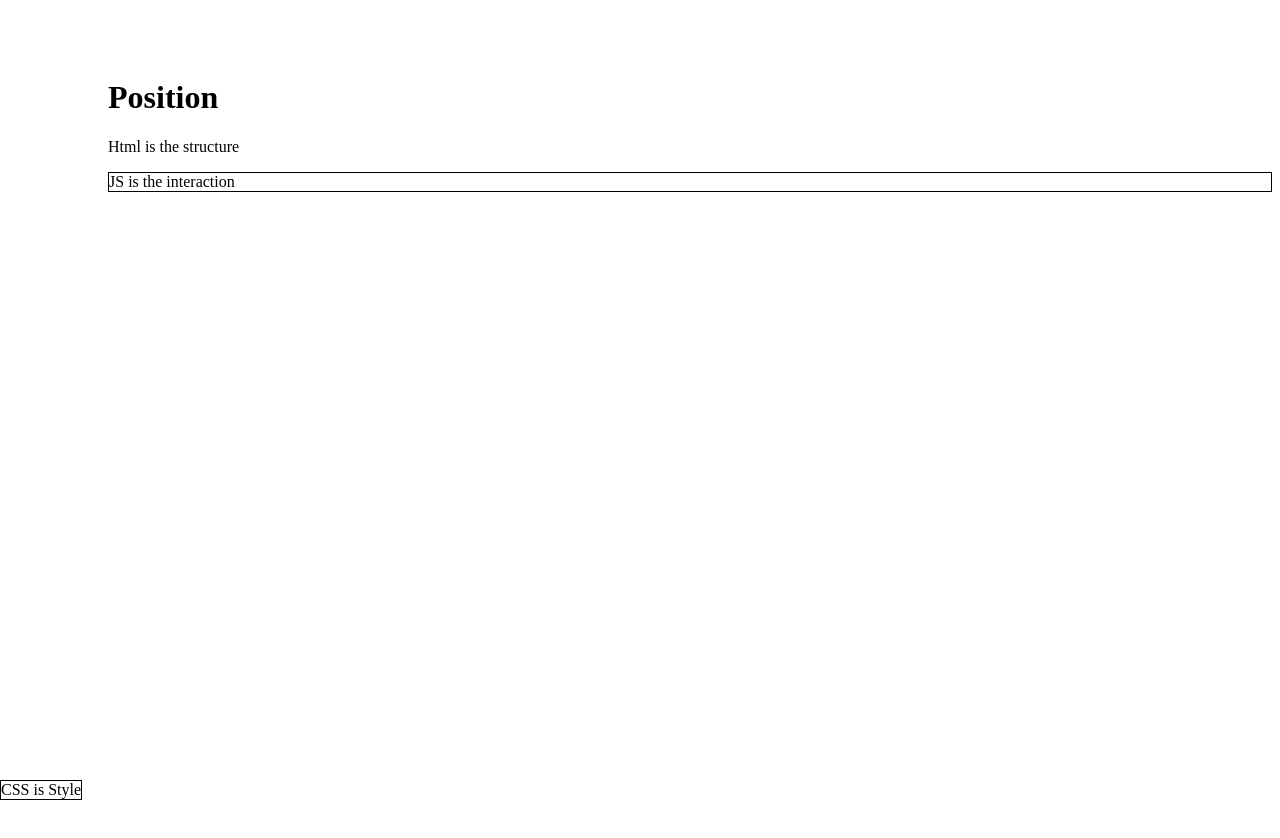
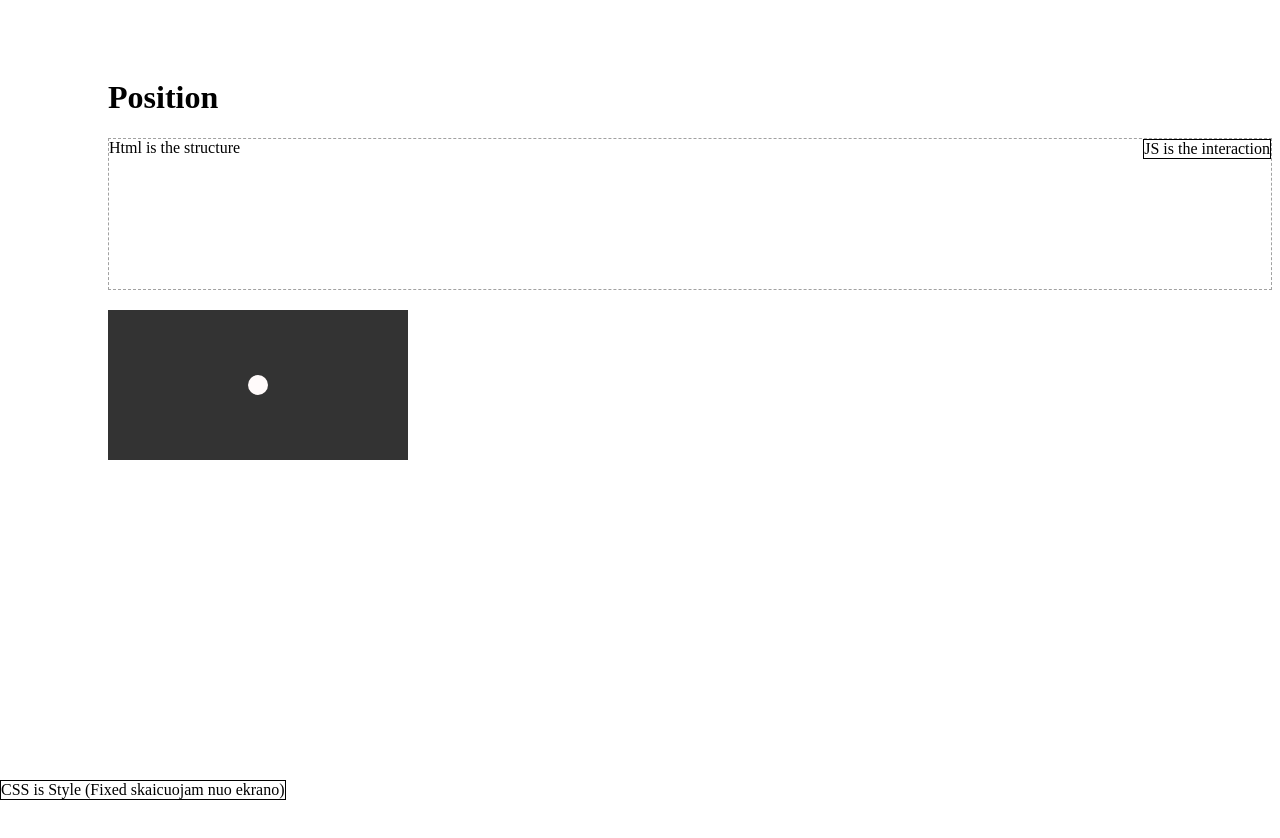
Before and after one commit to M4riu5/HTML-10-flex-more, a plain HTML site: page position/index.html in a window 1280 px wide. Shown: the top 838 px of the page. Drawn offline with Linux system fonts and the light colour scheme.

Commit message:
postion center

```diff
--- a/position/index.html
+++ b/position/index.html
@@ -9,9 +9,13 @@
   </head>
   <body>
     <h1>Position</h1>
-
-    <p class="text text-1">Html is the structure</p>
-    <p class="text text-2">CSS is Style</p>
-    <p class="text text-3">JS is the interaction</p>
+    <div class="relative">
+      <p class="text text-1">Html is the structure</p>
+      <p class="fixed">CSS is Style (Fixed skaicuojam nuo ekrano)</p>
+      <p class="text absolute">JS is the interaction</p>
+    </div>
+    <div class="black-bg">
+      <div class="white-circle"></div>
+    </div>
   </body>
 </html>
--- a/position/style.css
+++ b/position/style.css
@@ -3,7 +3,10 @@ body {
   padding-top: 50px;
   margin-bottom: 1000px;
 }
-.text-2 {
+.text {
+  margin: 0;
+}
+.fixed {
   /* Fixed skaiciuoja savo pozicija nuo pacio ekrano */
   position: fixed;
   bottom: 0;
@@ -11,6 +14,35 @@ body {
   border: 1px solid black;
   margin: 0;
 }
-.text-3 {
+.absolute {
   border: 1px solid #000;
+  position: absolute;
+  top: 0;
+  right: 0;
 }
+.relative {
+  position: relative;
+  min-height: 150px;
+  border: 1px dashed rgb(161, 161, 161);
+}
+.black-bg {
+  margin-top: 20px;
+  background-color: #333;
+  height: 150px;
+  width: 300px;
+  position: relative;
+}
+.white-circle {
+  width: 20px;
+  height: 20px;
+  background-color: snow;
+  border-radius: 50%;
+  top: 50%;
+  left: 50%;
+  position: absolute;
+  transform: translate(-50%, -50%);
+  transition: transform 0.2s ease-in-out;
+}
+.white-circle:hover {
+  transform: translate(-50%, -50%) scale(1.3);
+}
```
